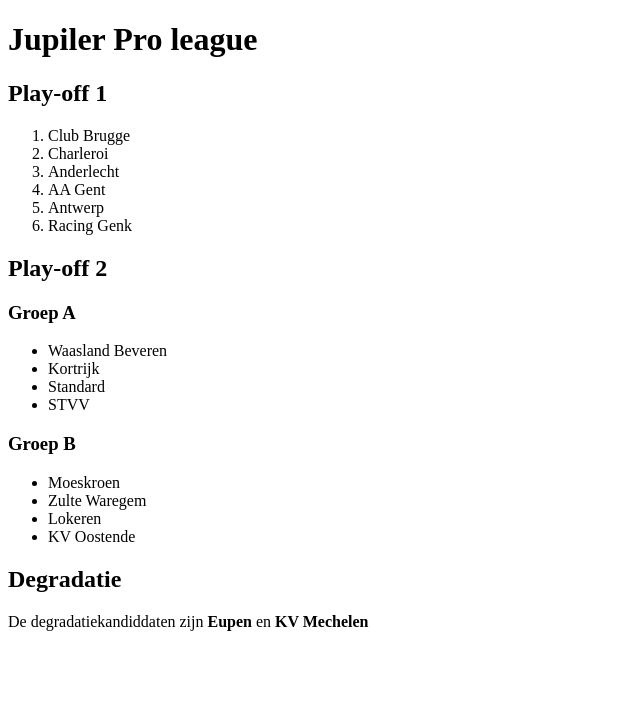
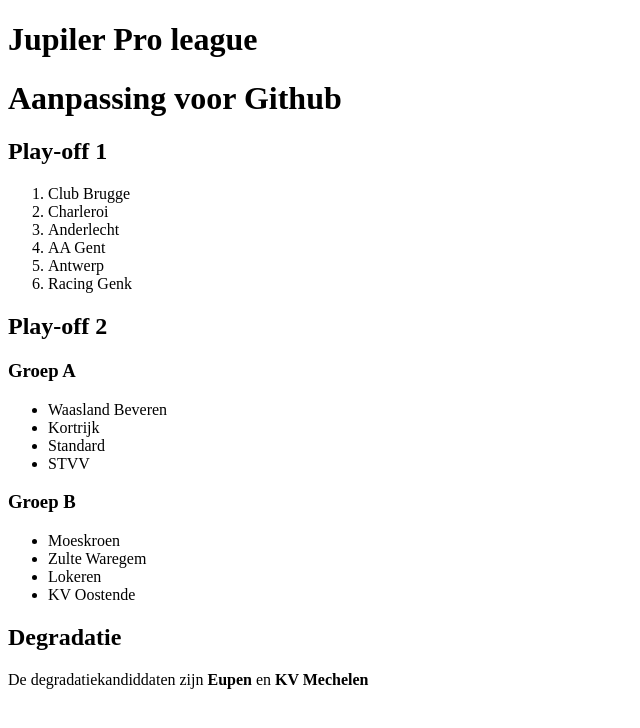
Before and after one commit to LeandroDaLancaPXL/PXLTest2, a plain HTML site: page index.html in a window 1280 px wide. Shown: the whole page, without its empty margins (0-640 px from the left). Drawn offline with Linux system fonts and the light colour scheme.

Commit message:
nieuwe h1 als oefeing

```diff
--- a/index.html
+++ b/index.html
@@ -6,6 +6,8 @@
     </head>
     <body>
     <h1> Jupiler Pro league</h1>
+
+    <h1>Aanpassing voor Github</h1>
 
     <h2> Play-off 1 </h2>
 
```
